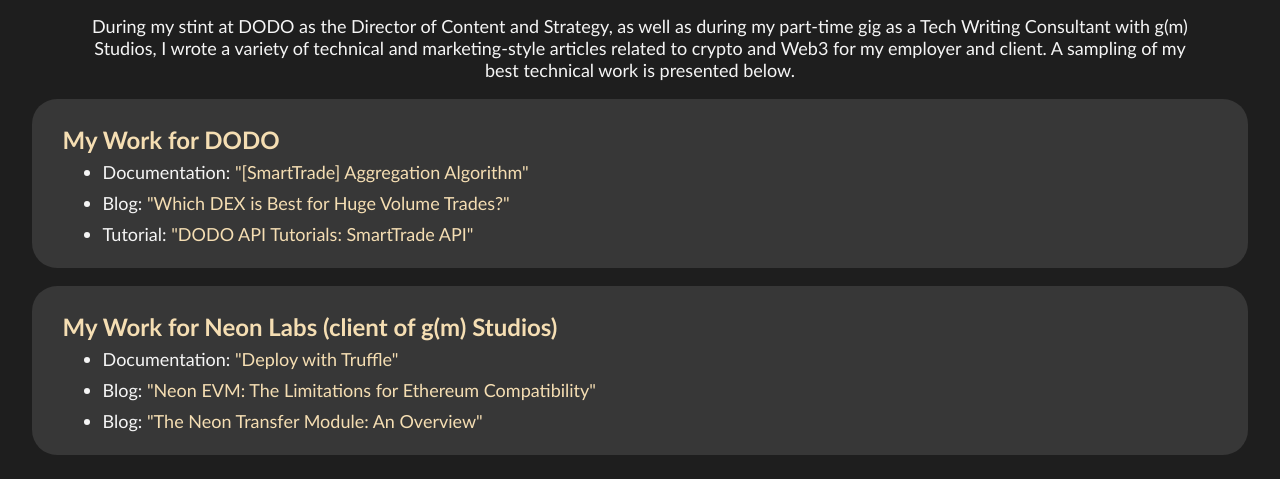
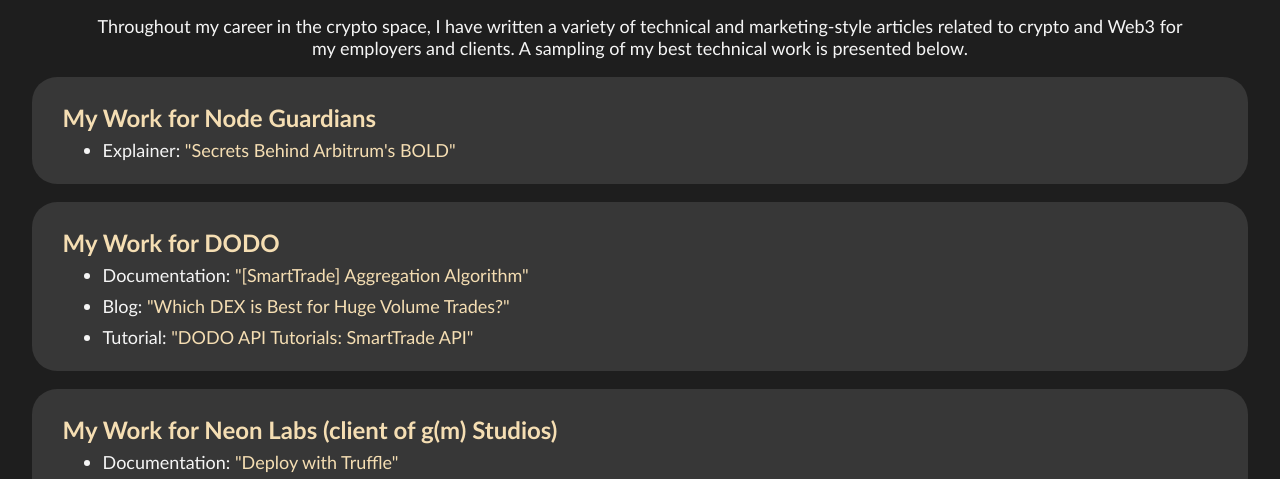
Before and after one commit to kashepavadan/PortfolioWebsite, a plain HTML site: page writingsamples.html in a window 1280 px wide. Shown: the part 167-646 px from the top of the page. Drawn offline with Linux system fonts and the light colour scheme.

Commit message:
more site updates

```diff
--- a/writingsamples.html
+++ b/writingsamples.html
@@ -24,14 +24,22 @@
     <section>
         <h1>Crypto Writing Samples</h1>
         <center>
-            <p style="font-size: large; margin-left: 5em; margin-right: 5em;">During my stint at DODO as the Director of Content and
-                Strategy,
-                as well as during my part-time gig as a Tech Writing Consultant with g(m) Studios,
-                I wrote a variety of technical and marketing-style articles related to crypto and Web3 for my employer
-                and client.
+            <p style="font-size: large; margin-left: 5em; margin-right: 5em;">Throughout my career in the crypto space,
+                I have written a variety of technical and marketing-style articles related to crypto and Web3 for my employers
+                and clients.
                 A sampling of my best technical work is presented below.</p>
         </center>
         <ul class="factslist">
+            <li class="textbox">
+                <div class="infobox-text">
+                    <h3>My Work for Node Guardians</h3>
+                    <ul>
+                        <li style="margin-top: 0.5em;">Explainer: <a class="defaultlink" href="https://nodeguardians.io/campaigns/secrets-behind-arbitrums-bold">
+                            "Secrets Behind Arbitrum's BOLD"</a></li>
+                    </ul>
+                    <p></p>
+                </div>
+            </li>
             <li class="textbox">
                 <div class="infobox-text">
                     <h3>My Work for DODO</h3>
```
Also changed, not shown: experience.html (+1 -1 lines), index.html (+1 -1 lines).
